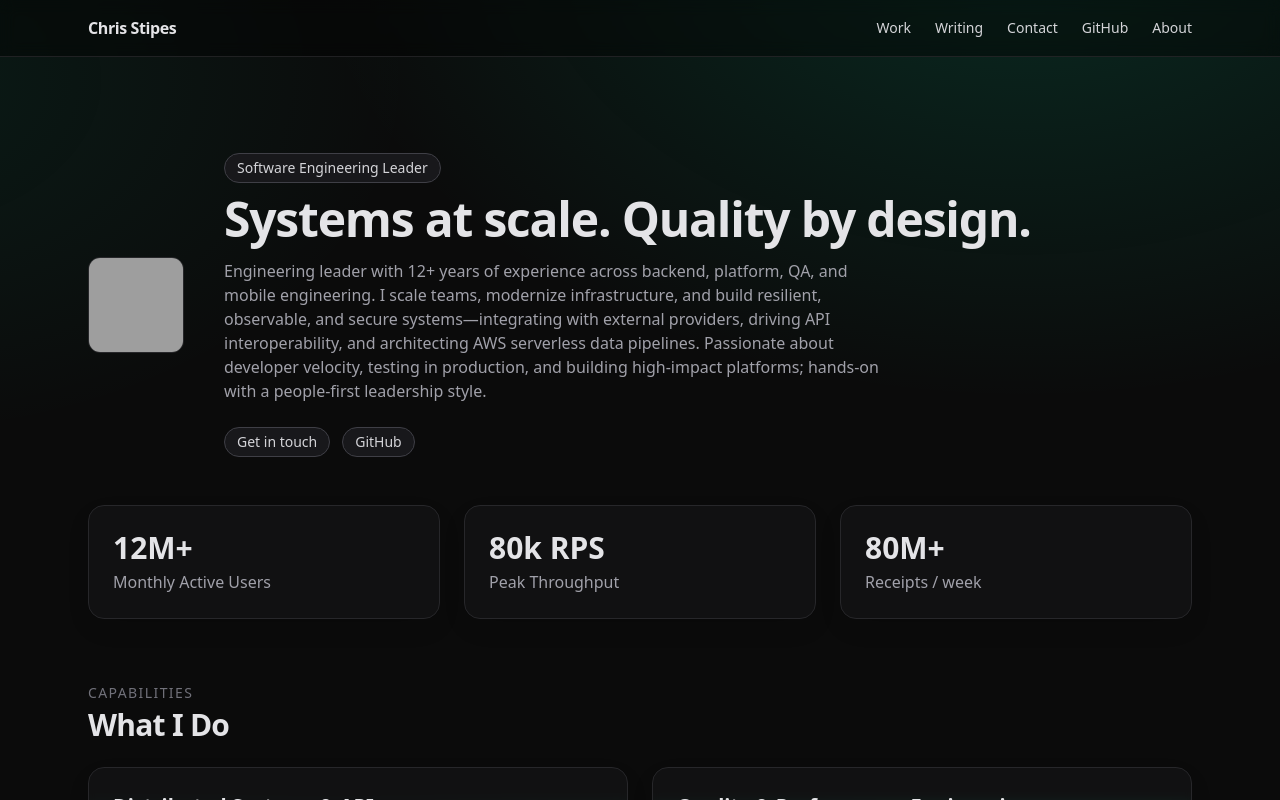
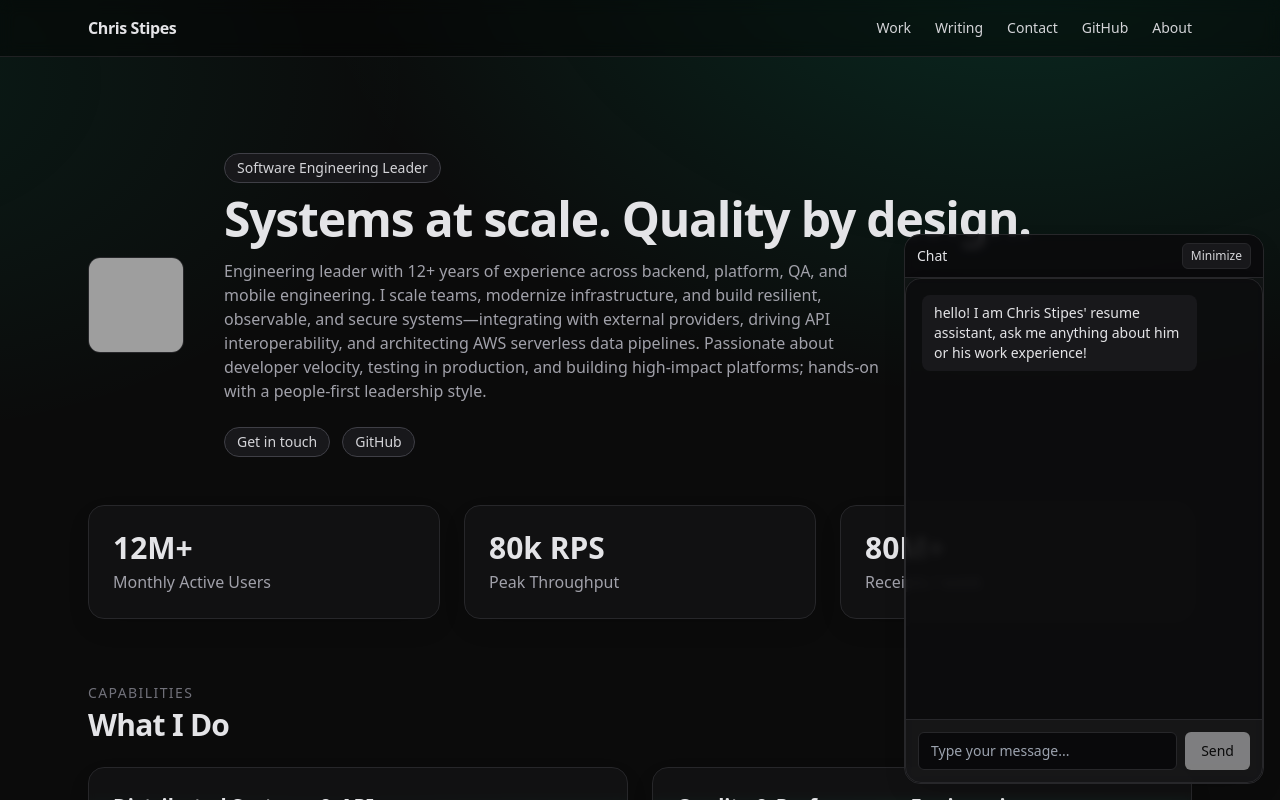
Before and after one commit to cstipes-devs/stipes-nextjs-tailwind, a Next.js app: page / in a window 1280 px wide. Shown: the top 800 px of the page. Built offline with nearby package versions, Linux system fonts and the light colour scheme; grey boxes are pictures that could not be loaded.

Commit message:
add chat window

```diff
--- /dev/null
+++ b/app/(site)/components/ChatWidget.tsx
@@ -0,0 +1,40 @@
+"use client";
+
+import { useState } from "react";
+import { ChatWindow } from "./ChatWindow";
+
+export function ChatWidget() {
+  const [open, setOpen] = useState(true);
+
+  if (!open) {
+    return (
+      <button
+        onClick={() => setOpen(true)}
+        className="fixed bottom-4 right-4 z-50 rounded-full bg-white px-4 py-2 text-sm font-medium text-black shadow-lg hover:bg-white/90"
+        aria-label="Open chat"
+      >
+        Chat
+      </button>
+    );
+  }
+
+  return (
+    <div className="fixed bottom-4 right-4 z-50 w-[360px] max-w-[92vw]">
+      <div className="card overflow-hidden">
+        <div className="flex items-center justify-between border-b border-zinc-800 bg-zinc-950/80 px-3 py-2">
+          <div className="text-sm font-medium">Chat</div>
+          <div className="flex items-center gap-2">
+            <button
+              onClick={() => setOpen(false)}
+              className="rounded-md border border-zinc-800 bg-zinc-900 px-2 py-1 text-xs text-zinc-300 hover:border-zinc-700 hover:text-white"
+              aria-label="Minimize chat"
+            >
+              Minimize
+            </button>
+          </div>
+        </div>
+        <ChatWindow />
+      </div>
+    </div>
+  );
+}
--- /dev/null
+++ b/app/(site)/components/ChatWindow.tsx
@@ -0,0 +1,128 @@
+"use client";
+
+import { useEffect, useMemo, useRef, useState } from "react";
+
+type Role = "user" | "assistant" | "error";
+type Message = {
+  id: string;
+  role: Role;
+  content: string;
+};
+
+export function ChatWindow() {
+  const [messages, setMessages] = useState<Message[]>([
+    {
+      id: "intro-1",
+      role: "assistant",
+      content:
+        "hello! I am Chris Stipes' resume assistant, ask me anything about him or his work experience!",
+    },
+  ]);
+  const [input, setInput] = useState("");
+  const [loading, setLoading] = useState(false);
+  const listRef = useRef<HTMLDivElement | null>(null);
+
+  useEffect(() => {
+    if (listRef.current) {
+      listRef.current.scrollTop = listRef.current.scrollHeight;
+    }
+  }, [messages.length]);
+
+  const canSend = useMemo(() => input.trim().length > 0 && !loading, [input, loading]);
+
+  async function handleSend(e: React.FormEvent) {
+    e.preventDefault();
+    const prompt = input.trim();
+    if (!prompt) return;
+    const id = `${Date.now()}-${Math.random().toString(36).slice(2)}`;
+
+    setMessages((m) => [...m, { id: id + "-u", role: "user", content: prompt }]);
+    setInput("");
+    setLoading(true);
+
+    try {
+      const res = await fetch("/api/chat", {
+        method: "POST",
+        headers: { "Content-Type": "application/json", Accept: "application/json" },
+        body: JSON.stringify({ prompt }),
+      });
+
+      if (!res.ok) {
+        const text = await res.text();
+        throw new Error(text || `Request failed: ${res.status}`);
+      }
+
+      // Try JSON first; gracefully fall back to text
+      let replyText = "";
+      const contentType = res.headers.get("content-type") || "";
+      if (contentType.includes("application/json")) {
+        const data = await res.json();
+        replyText =
+          (data?.reply as string) ??
+          (data?.response as string) ??
+          (data?.message as string) ??
+          (data?.text as string) ??
+          (data?.output as string) ??
+          JSON.stringify(data);
+      } else {
+        replyText = await res.text();
+      }
+
+      setMessages((m) => [...m, { id: id + "-a", role: "assistant", content: replyText }]);
+    } catch (err: any) {
+      setMessages((m) => [
+        ...m,
+        { id: id + "-e", role: "error", content: err?.message || "Request failed" },
+      ]);
+    } finally {
+      setLoading(false);
+    }
+  }
+
+  return (
+    <div className="card p-0 overflow-hidden">
+      <div
+        ref={listRef}
+        className="h-[440px] overflow-y-auto p-4 space-y-3 bg-black/40"
+      >
+        {messages.length === 0 ? (
+          <div className="text-sm text-zinc-500">Start a conversation below.</div>
+        ) : (
+          messages.map((m) => (
+            <div
+              key={m.id}
+              className={
+                m.role === "user"
+                  ? "ml-auto max-w-[85%] rounded-lg bg-zinc-800 px-3 py-2 text-sm"
+                  : m.role === "assistant"
+                  ? "mr-auto max-w-[85%] rounded-lg bg-zinc-900 px-3 py-2 text-sm"
+                  : "mr-auto max-w-[85%] rounded-lg bg-red-900/50 px-3 py-2 text-sm text-red-100"
+              }
+            >
+              {m.content}
+            </div>
+          ))
+        )}
+      </div>
+
+      <form onSubmit={handleSend} className="border-t border-zinc-800 p-3">
+        <div className="flex gap-2">
+          <input
+            type="text"
+            value={input}
+            onChange={(e) => setInput(e.target.value)}
+            placeholder="Type your message..."
+            className="flex-1 rounded-md border border-zinc-800 bg-zinc-950 px-3 py-2 text-sm outline-none focus:border-zinc-600"
+          />
+          <button
+            type="submit"
+            disabled={!canSend}
+            className="rounded-md bg-white/90 px-4 py-2 text-sm font-medium text-black disabled:cursor-not-allowed disabled:opacity-50 hover:bg-white"
+          >
+            {loading ? "Sending…" : "Send"}
+          </button>
+        </div>
+      </form>
+    </div>
+  );
+}
--- a/app/(site)/page.tsx
+++ b/app/(site)/page.tsx
@@ -3,7 +3,7 @@ import { Footer } from "./components/Footer";
 import { Hero } from "./components/Hero";
 import { Section } from "./components/Section";
 import { StatCard } from "./components/StatCard";
-
+import { ChatWidget } from "./components/ChatWidget";
 
 export default function Page() {
   return (
@@ -46,7 +46,7 @@ export default function Page() {
         </div>
       </Section>
 
-
+      <ChatWidget />
 
       <Section title="Writing" eyebrow="Notes">
         <div className="grid gap-6 md:grid-cols-2">
--- /dev/null
+++ b/app/api/chat/route.ts
@@ -0,0 +1,34 @@
+import { NextResponse } from "next/server";
+
+export async function POST(req: Request) {
+  try {
+    const { prompt } = await req.json();
+    const upstream = await fetch("http://localhost:8081/v1/chat", {
+      method: "POST",
+      headers: {
+        "Content-Type": "application/json",
+        Accept: "application/json",
+      },
+      body: JSON.stringify({ prompt }),
+    });
+
+    const contentType = upstream.headers.get("content-type") || "";
+    if (!upstream.ok) {
+      const text = await upstream.text();
+      return new NextResponse(text || `Upstream error ${upstream.status}`, { status: upstream.status });
+    }
+
+    if (contentType.includes("application/json")) {
+      const data = await upstream.json();
+      return NextResponse.json(data, { status: upstream.status });
+    }
+
+    const text = await upstream.text();
+    return new NextResponse(text, {
+      status: upstream.status,
+      headers: { "content-type": contentType || "text/plain; charset=utf-8" },
+    });
+  } catch (err: any) {
+    return NextResponse.json({ error: err?.message || "Request failed" }, { status: 500 });
+  }
+}
```
